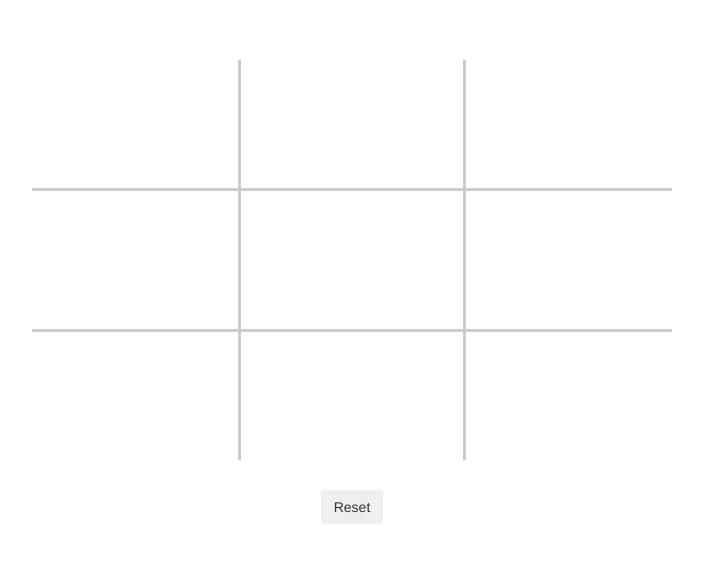
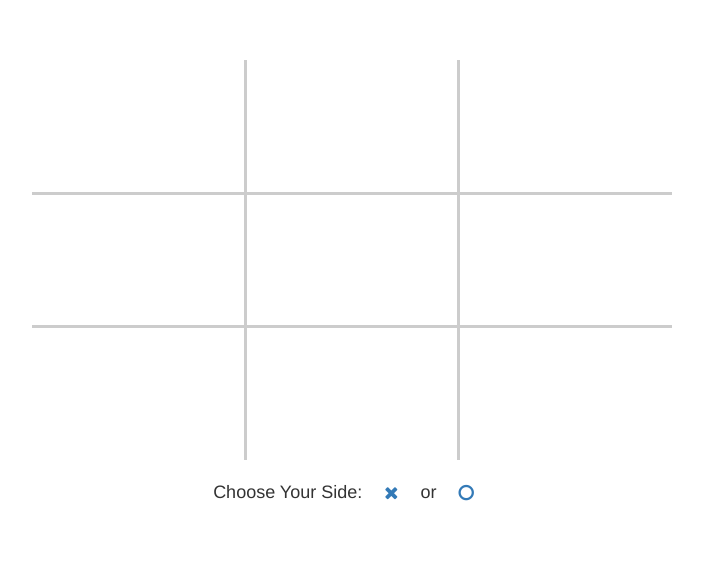
Before and after one commit to alsoicode/Tic-Tac-Toe, a website: page index.html in a window 1280 px wide. Shown: the part 140-702 px from the top of the page, without its empty margins (288-991 px from the left). Drawn offline with nearby package versions, Linux system fonts and the light colour scheme; files that its build step writes are made by us from their sources.

Commit message:
Add X-es and O-es
Added minimum structure of game to add X or O to board, set player side choice, initialize game, reset game and start play.

```diff
--- a/index.html
+++ b/index.html
@@ -29,20 +29,24 @@
               <tr>
                 <td data-position="7"></td>
                 <td data-position="8"></td>
-                <td data-position="9"></td>
+                <td data-position="9"><i class="fa fa-circle-o"></i></td>
               </tr>
             </tbody>
           </table>
         </div>
       </div>
-      <div class="row controls">
+      <div class="row new-game-controls">
+        <div class="col-sm-12 col-md-12 col-lg-12 text-center">
+          <h4>Choose Your Side: <button class="btn btn-lg btn-link" value="x"><i class="fa fa-remove"></i></button> or <button class="btn btn-lg btn-link" value="o"><i class="fa fa-circle-o"></i></button></h4>
+        </div>
+      </div>
+      <div class="row reset-controls">
         <div class="col-sm-12 col-md-12 col-lg-12 text-center">
           <button class="btn">Reset</button>
         </div>
       </div>
     </div>
-
     <script src="/static/js/dist/common.min.js"></script>
-    <script src="/static/js/dist/game.min.js"></script>
+    <script src="/static/js/src/game.js"></script>
   </body>
 </html>
--- a/static/js/src/game.js
+++ b/static/js/src/game.js
@@ -1 +1,63 @@
-console.log('test');
+var TicTacToe = (function($) {
+    'use strict';
+
+    $(document).ready(function() {
+        TicTacToe.init();
+    });
+
+    var _reset = function() {
+        TicTacToe.resetControls.hide();
+        TicTacToe.newGameControls.show();
+        TicTacToe.availablePositions.html('').removeClass('selected');
+        TicTacToe.player = {
+            positions: []
+        };
+
+        _play();
+    };
+
+    var _play = function() {
+
+        // Choose side
+        TicTacToe.newGameControls.find('.btn').on('click', function(e) {
+            var target = $(e.currentTarget);
+            TicTacToe.player.side = target.val();
+            TicTacToe.resetControls.show();
+            TicTacToe.newGameControls.hide();
+        });
+
+        // select position
+        TicTacToe.availablePositions.on('click', function(e) {
+            var target = $(this);
+
+            // if player has chosen a side and the space is available, mark it
+            if (TicTacToe.player.side !== undefined && !target.hasClass('selected')) {
+                target.addClass('selected').html(TicTacToe.sides[TicTacToe.player.side]);
+
+                // check for winner
+            }
+        });
+    };
+
+    var init = function() {
+        // get available positions and clear the board
+        TicTacToe.availablePositions = $('#board td');
+        TicTacToe.newGameControls = $('.new-game-controls');
+        TicTacToe.resetControls = $('.reset-controls');
+        TicTacToe.sides = {
+            x: '<i class="fa fa-remove"></i>',
+            o: '<i class="fa fa-circle-o"></i>'
+        };
+
+        TicTacToe.resetControls.find('.btn').on('click', function() {
+            _reset();
+        });
+
+        _reset();
+    };
+
+    return {
+        init: init
+    };
+
+})(window.jQuery);
```
Also changed, not shown: static/css/game.min.css, static/js/dist/game.min.js.
